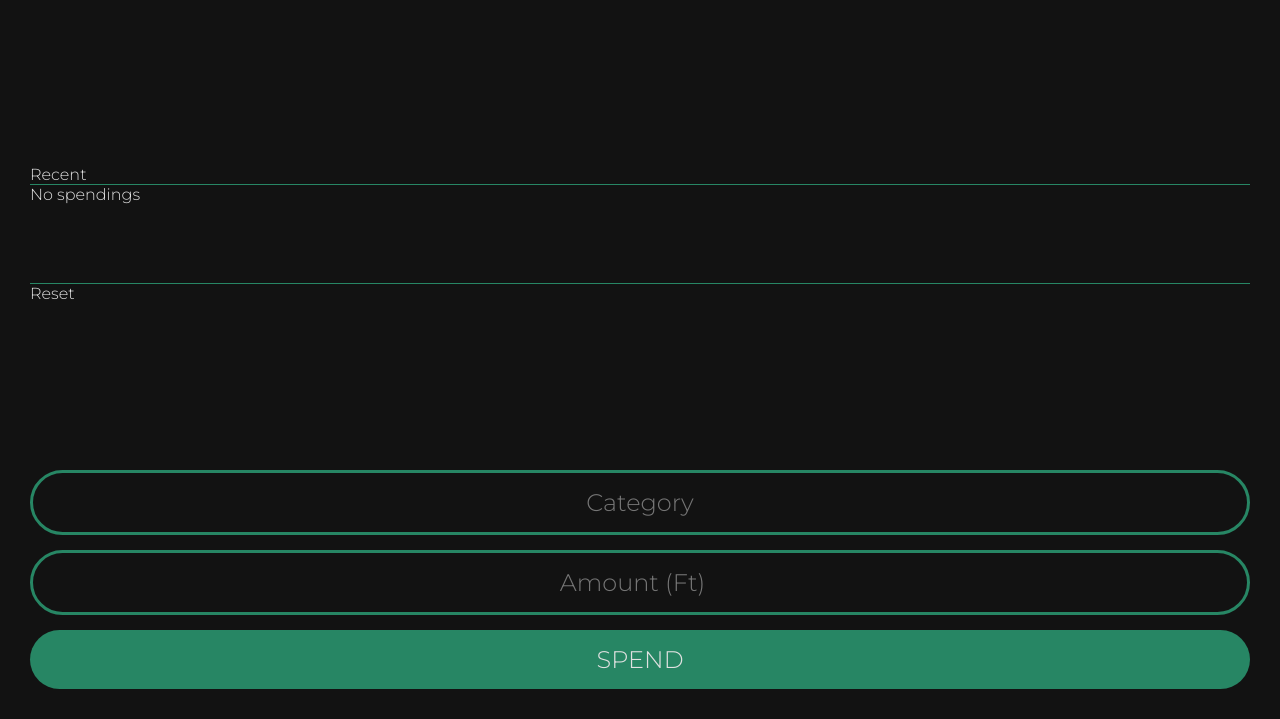
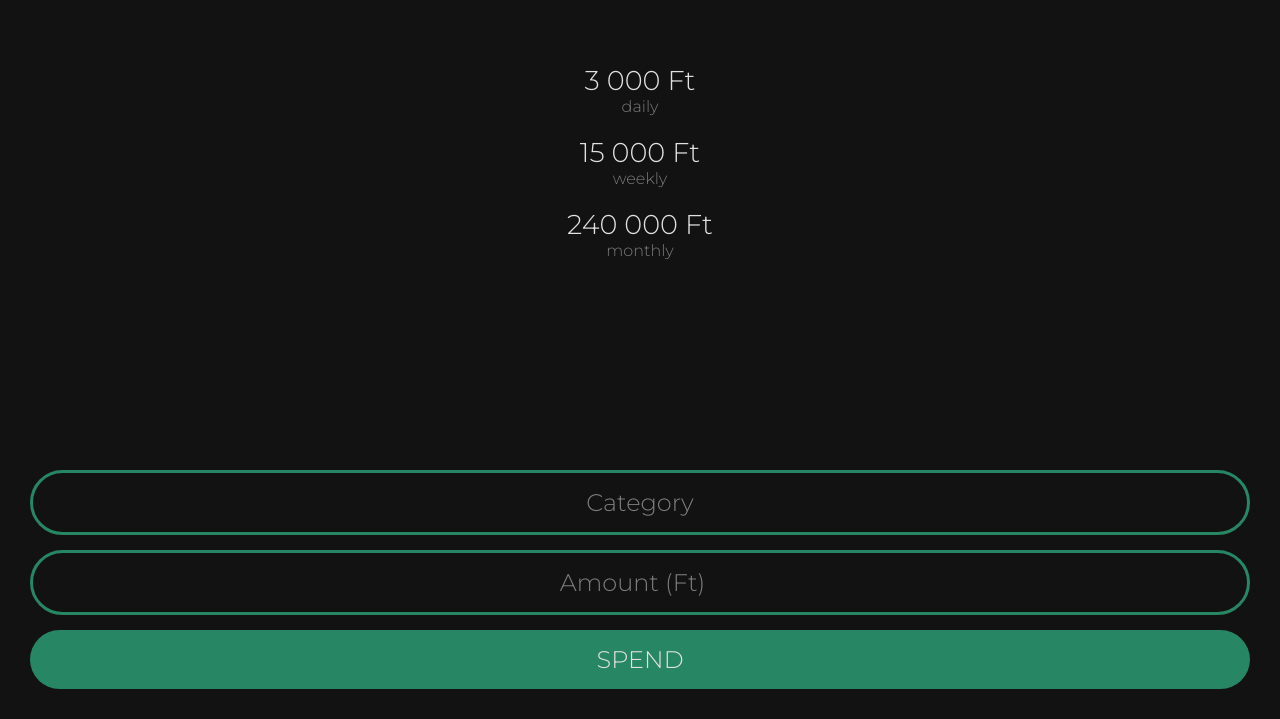
Before and after one commit to balintsoos/spendy, a plain HTML site: page index.html in a window 1280 px wide. Shown: the part 81-800 px from the top of the page. Drawn offline with Linux system fonts and the light colour scheme.

Commit message:
feat(sum): swipe views with static values

```diff
--- a/index.html
+++ b/index.html
@@ -13,10 +13,26 @@
 </head>
 <body>
   <div class="sp-logo">$pendy</div>
-  <div class="sp-recent-container">
-    <div class="sp-recent-label">Recent</div>
-    <div id="recent"></div>
-    <div class="sp-recent-reset" id="reset">Reset</div>
+  <div class="sp-swipe-view-container">
+    <div class="sp-swipe-view sp-sum-container">
+      <div class="sp-sum-category">
+        <div class="sp-sum-value" id="sp-sum-daily-value">3 000 Ft</div>
+        <div class="sp-sum-label">daily</div>
+      </div>
+      <div class="sp-sum-category">
+        <div class="sp-sum-value" id="sp-sum-weekly-value">15 000 Ft</div>
+        <div class="sp-sum-label">weekly</div>
+      </div>
+      <div class="sp-sum-category">
+        <div class="sp-sum-value" id="sp-sum-monthly-value">240 000 Ft</div>
+        <div class="sp-sum-label">monthly</div>
+      </div>
+    </div>
+    <div class="sp-swipe-view sp-recent-container">
+      <div class="sp-recent-label">Recent</div>
+      <div id="recent"></div>
+      <div class="sp-recent-reset" id="reset">Reset</div>
+    </div>
   </div>
   <div class="sp-add_spending-container">
     <input class="sp-add_spending-input sp-add_spending-category_input" type="text" placeholder="Category" id="category" />
--- a/style.css
+++ b/style.css
@@ -1,7 +1,9 @@
 :root {
   --bg-color: #121212;
-  --font-color: #e1e1e1;
+  --primary-font-color: #e1e1e1;
+  --secondary-font-color: #7c7c7c;
   --primary-color: #278664;
+  --container-padding: 30px;
 }
 
 html, body {
@@ -30,24 +32,56 @@ body {
 .sp-logo {
   text-align: center;
   color: var(--primary-color);
-  padding: 30px;
+  padding: var(--container-padding);
   font-size: 2.5em;
 }
 
+.sp-swipe-view-container {
+  overflow-x: auto;
+  overflow-y: hidden;
+  scroll-snap-type: x mandatory;
+  display: flex;
+  width: 100%;
+  height: 400px;
+}
+
+.sp-swipe-view {
+  flex: 0 0 100%;
+  scroll-snap-align: start;
+}
+
+.sp-sum-container {
+  padding: var(--container-padding);
+  color: var(--primary-font-color);
+  text-align: center;
+}
+
+.sp-sum-category {
+  margin-bottom: 20px;
+}
+
+.sp-sum-value {
+  font-size: 1.7em;
+}
+
+.sp-sum-label {
+  color: var(--secondary-font-color);
+}
+
 .sp-recent-container {
-  padding: 30px;
-  color: var(--font-color);
+  padding: var(--container-padding);
+  color: var(--primary-font-color);
 }
 
 .sp-recent-container > #recent {
-  height: 100px;
+  height: 250px;
   overflow: scroll;
   border-top: 1px solid var(--primary-color);
   border-bottom: 1px solid var(--primary-color);
 }
 
 .sp-add_spending-container {
-  padding: 30px;
+  padding: var(--container-padding);
   display: flex;
   flex-direction: column;
 }
@@ -56,11 +90,15 @@ body {
   padding: 15px;
   border: 3px solid var(--primary-color);
   background-color: var(--bg-color);
-  color: var(--font-color);
+  color: var(--primary-font-color);
   border-radius: 35px;
   text-align: center;
   font-size: 1.5em;
   outline: none;
+}
+
+.sp-add_spending-input::placeholder {
+  color: var(--secondary-font-color);
 }
 
 .sp-add_spending-amount_input {
@@ -70,7 +108,7 @@ body {
 .sp-add_spending-submit_button {
   padding: 15px;
   background-color: var(--primary-color);
-  color: var(--font-color);
+  color: var(--primary-font-color);
   border-radius: 35px;
   text-align: center;
   font-size: 1.5em;
```
